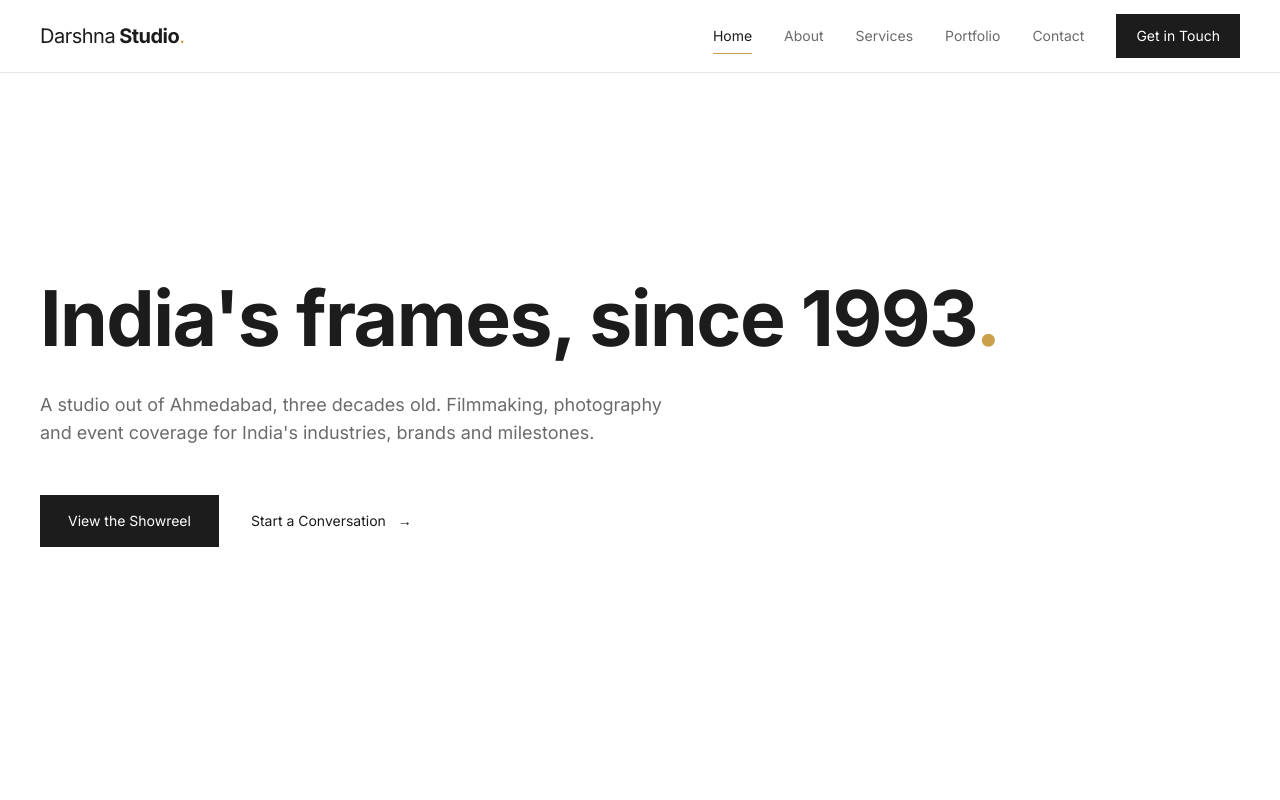
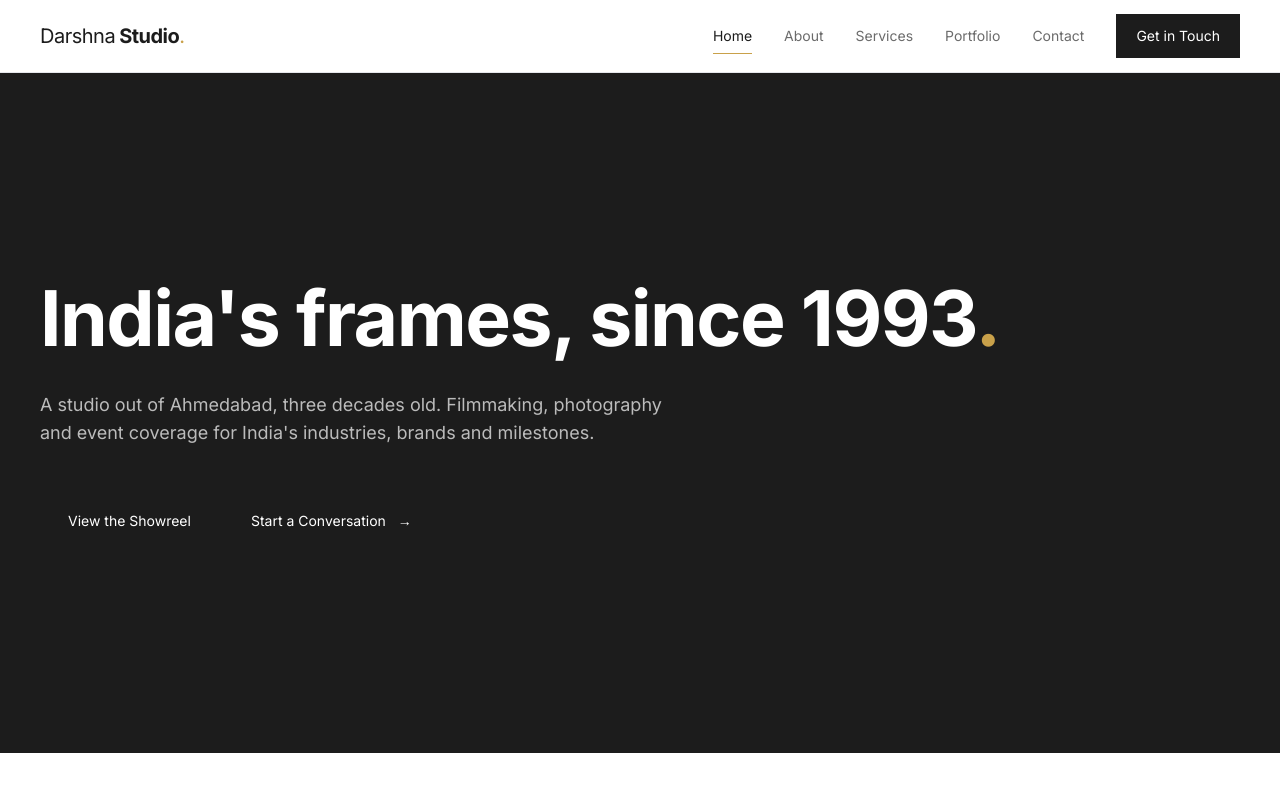
Before and after one commit to definingcode/darshna-studio-website, a React (Vite) app: page / in a window 1280 px wide. Shown: the top 800 px of the page. Built offline with nearby package versions, Linux system fonts and the light colour scheme.

Commit message:
feat(hero): video background with dark gradient overlay

```diff
--- a/src/components/home/Hero.jsx
+++ b/src/components/home/Hero.jsx
@@ -3,13 +3,30 @@ import Button from '../ui/Button'
 
 export default function Hero() {
   return (
-    <section className="bg-white">
-      <Container className="min-h-[85vh] flex flex-col justify-center py-32 lg:py-40">
-        <h1 className="text-[clamp(48px,6vw,96px)] font-bold tracking-[-0.02em] leading-[1.05] text-ink">
+    <section className="relative bg-ink overflow-hidden">
+      {/* TODO: replace src with compressed showreel cut, 1080p max ~5MB,
+          muted ambient B-roll preferred over edited reel */}
+      <video
+        className="hero-video absolute inset-0 w-full h-full object-cover z-0"
+        autoPlay
+        muted
+        loop
+        playsInline
+        preload="metadata"
+        src=""
+        aria-hidden="true"
+      />
+      <div
+        className="absolute inset-0 z-[5] bg-gradient-to-b from-ink/40 via-ink/30 to-ink/60"
+        aria-hidden="true"
+      />
+
+      <Container className="relative z-10 min-h-[85vh] flex flex-col justify-center py-32 lg:py-40">
+        <h1 className="text-[clamp(48px,6vw,96px)] font-bold tracking-[-0.02em] leading-[1.05] text-white">
           India's frames, since 1993<span className="text-gold">.</span>
         </h1>
 
-        <p className="mt-8 max-w-[640px] text-base md:text-lg leading-relaxed text-mid">
+        <p className="mt-8 max-w-[640px] text-base md:text-lg leading-relaxed text-white/70">
           A studio out of Ahmedabad, three decades old. Filmmaking,
           photography and event coverage for India's industries, brands and
           milestones.
@@ -19,7 +36,7 @@ export default function Hero() {
           <Button to="/portfolio" variant="primary" size="lg" underline fullWidthMobile>
             View the Showreel
           </Button>
-          <Button to="/contact" variant="text" arrow>
+          <Button to="/contact" variant="text" tone="dark" arrow>
             Start a Conversation
           </Button>
         </div>
--- a/src/index.css
+++ b/src/index.css
@@ -51,4 +51,7 @@ body {
   .marquee-track {
     animation: none;
   }
+  .hero-video {
+    display: none;
+  }
 }
```
